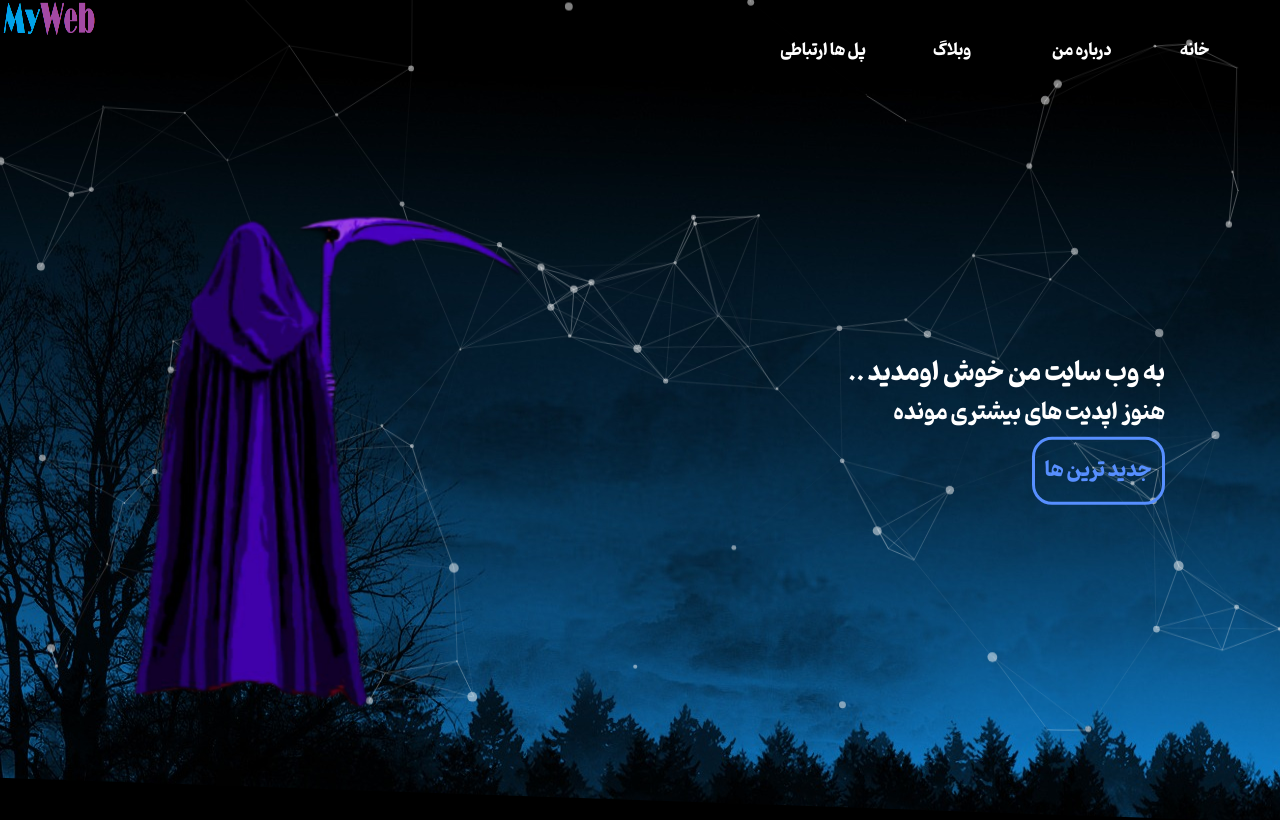
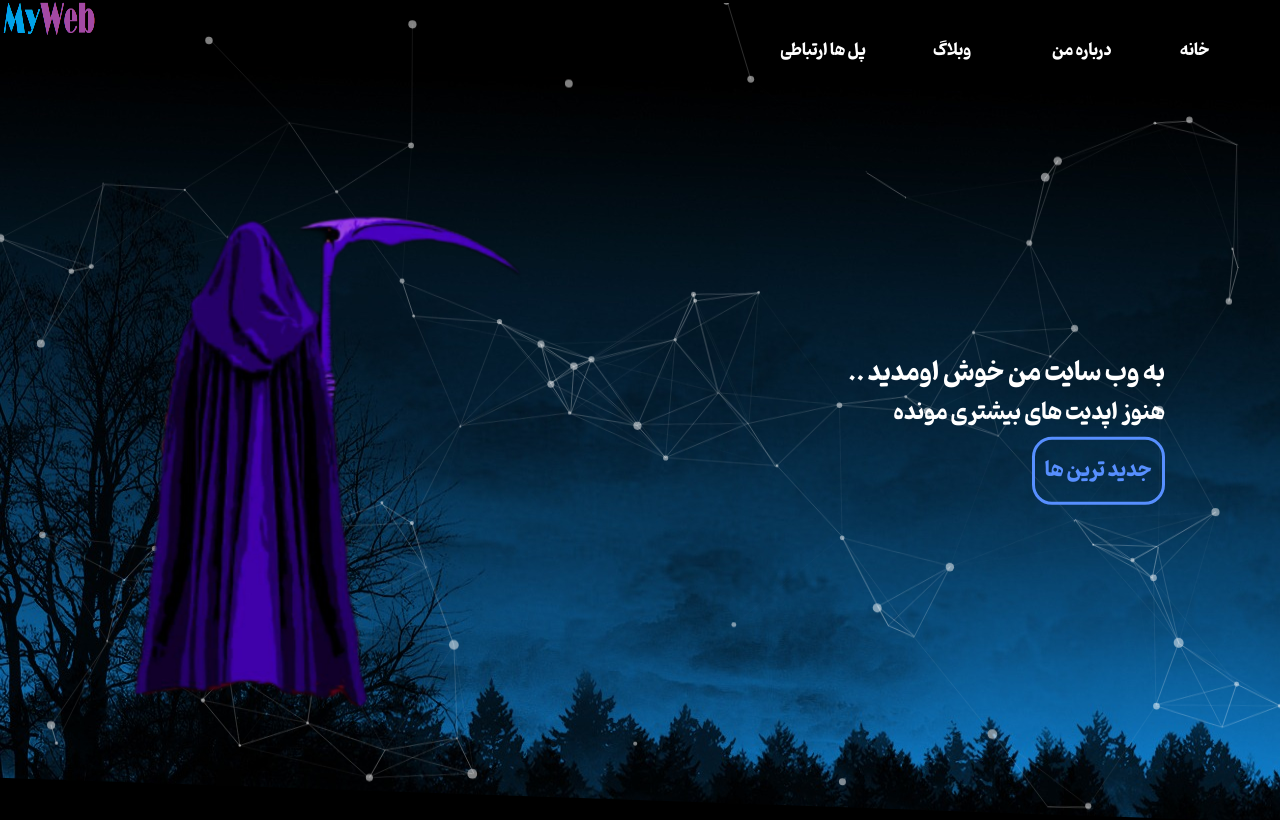
Before and after one commit to SeFiideas/SeFiideas.github.io, a plain HTML site: page index.html in a window 1280 px wide. Shown: the top 820 px of the page. Drawn offline with nearby package versions, Linux system fonts and the light colour scheme.

Commit message:
Update style.css

```diff
--- a/assets/css/style.css
+++ b/assets/css/style.css
@@ -143,7 +143,6 @@ header{
 }
 .particles-js-canvas-el{
     position: absolute;
-    margin-top: -6%;
 }
 .mtn{
     margin-top: 27%;
```
